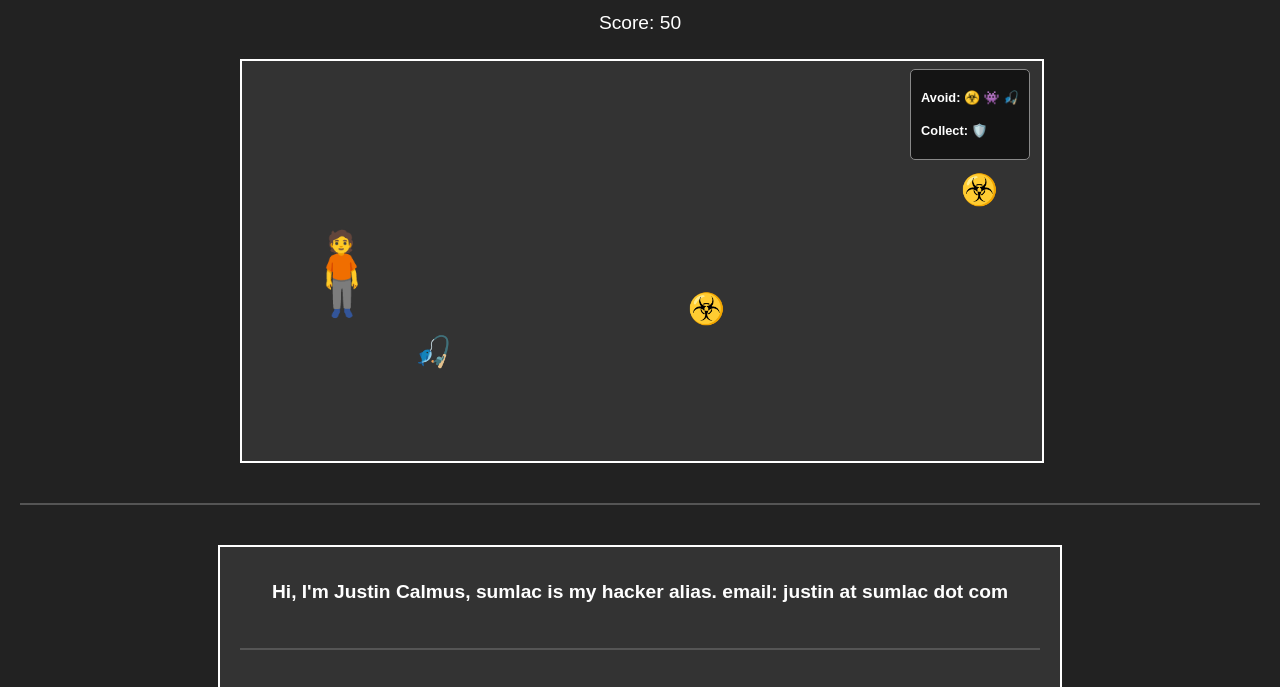
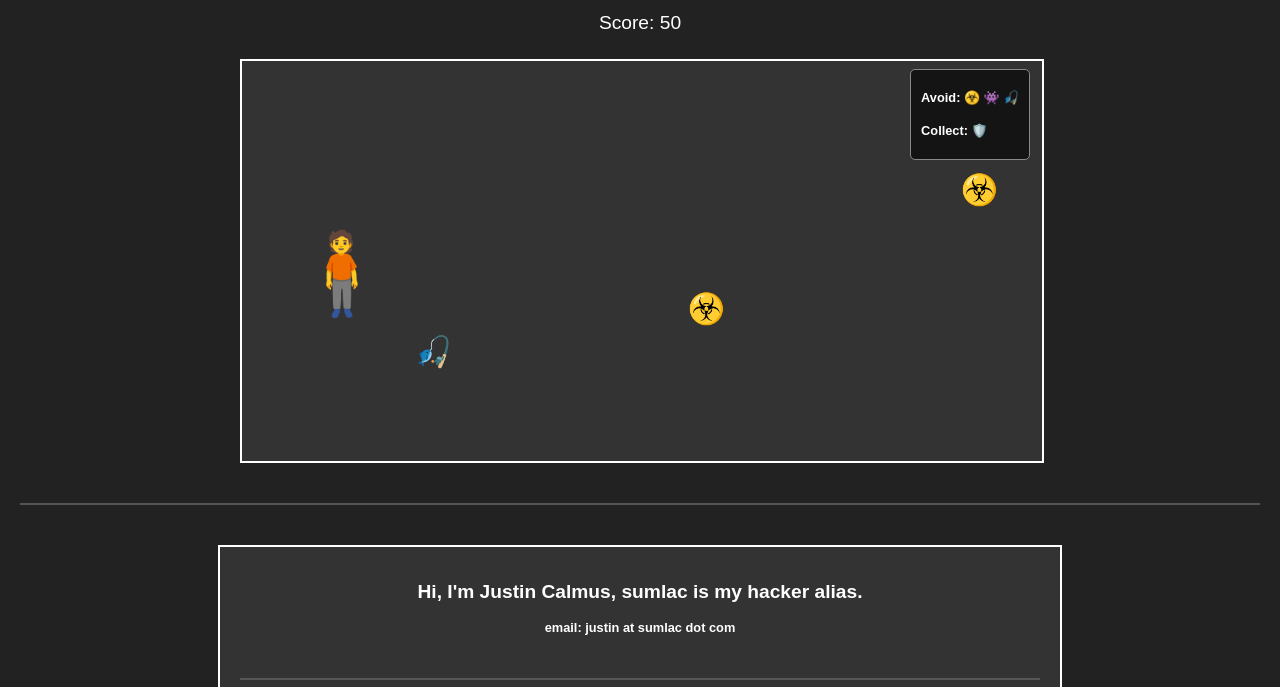
Before and after one commit to sumlac/sumlac.github.io, a plain HTML site: page index.html in a window 1280 px wide. Shown: the part 106-793 px from the top of the page. Drawn offline with Linux system fonts and the light colour scheme.

Commit message:
Update index.html

```diff
--- a/index.html
+++ b/index.html
@@ -304,6 +304,8 @@
   <section id="resume">
     <p style="text-align: center; font-size: 1.2em;">
       <strong>Hi, I'm Justin Calmus, sumlac is my hacker alias.</strong>
+	</p>
+	<p style="text-align: center; font-size: 0.8em;">
 	  <strong>email: justin at sumlac dot com</strong>
     </p>
     <hr>
```
